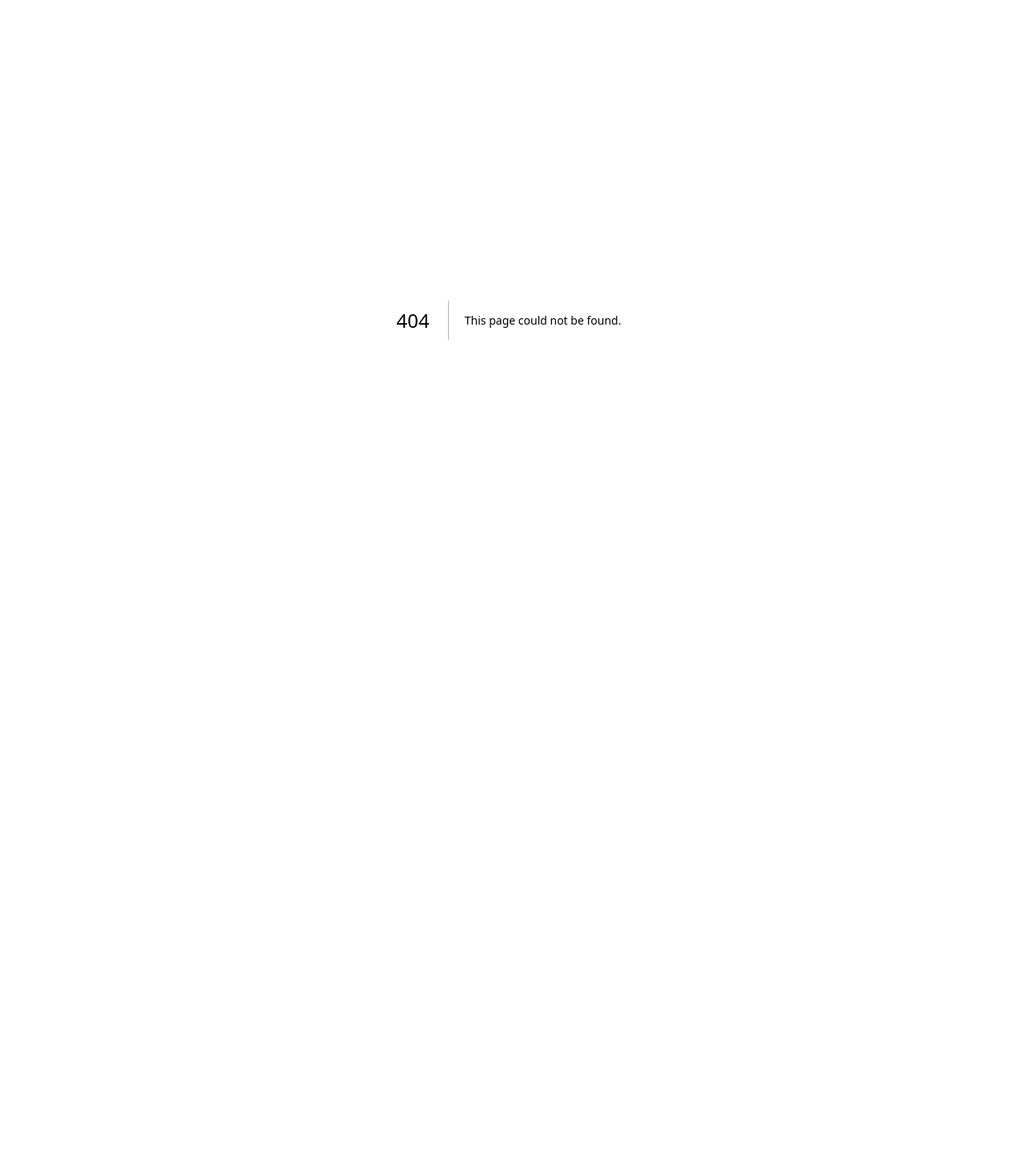
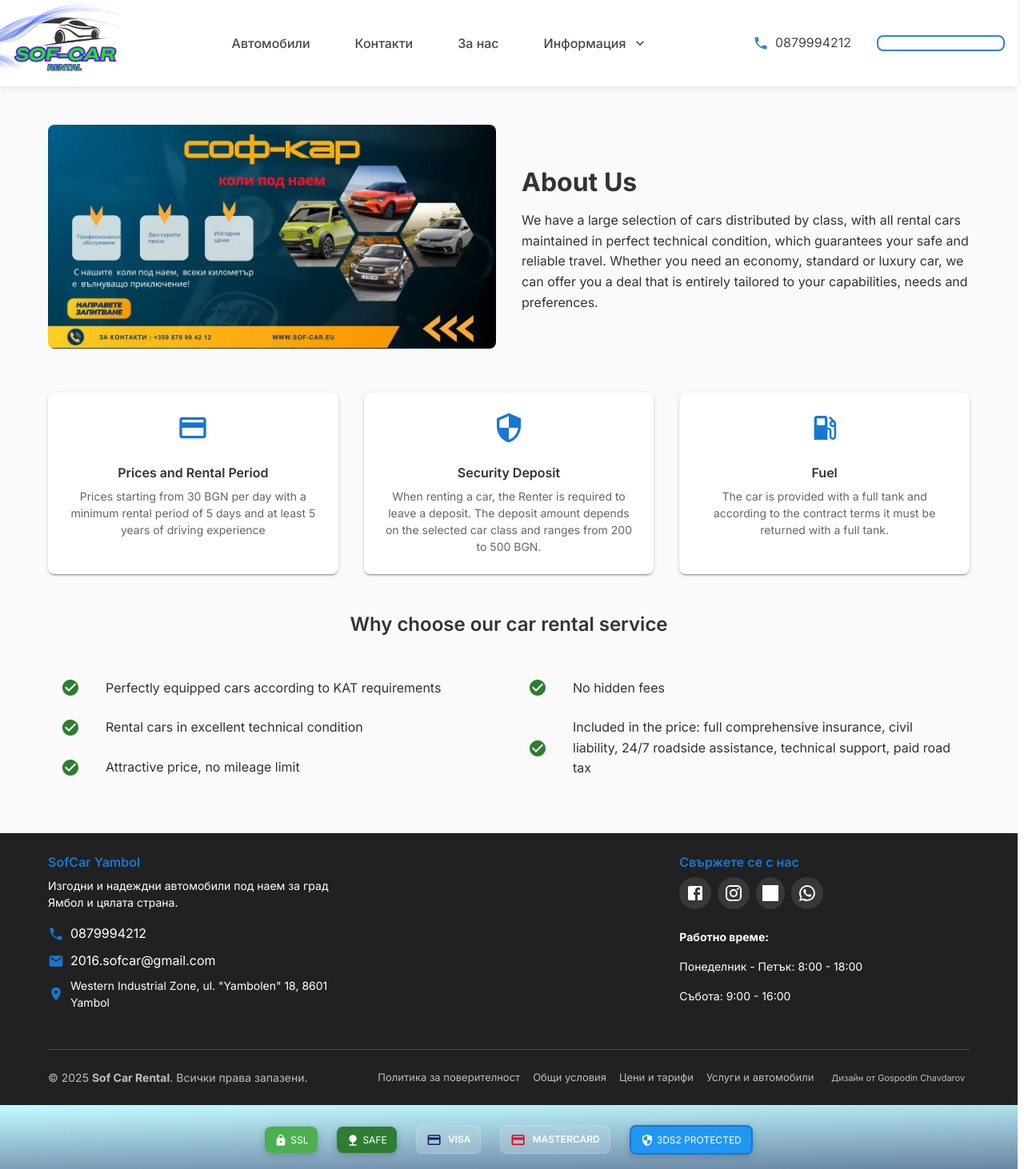
Before and after one commit to chavdarovgospodin/sof-car-nextjs, a Next.js app: page /1/about in a window 1280 px wide. Before the commit this address had no page. Shown: the top 1462 px of the page at 80% size. Before the commit the page ends 800 px from the top, so only its background shows below. Built offline with nearby package versions, Linux system fonts and the light colour scheme; grey boxes are pictures that could not be loaded.

Commit message:
separate about us into new page

```diff
--- /dev/null
+++ b/src/app/[lang]/about/page.tsx
@@ -0,0 +1,107 @@
+import { Metadata } from 'next';
+import { Suspense } from 'react';
+import { AboutSection } from '@/components/HomePage/AboutSection';
+
+// Generate static params for static export
+export async function generateStaticParams() {
+  return [{ lang: 'bg' }, { lang: 'en' }];
+}
+
+export async function generateMetadata({
+  params,
+}: {
+  params: Promise<{ lang: string }>;
+}): Promise<Metadata> {
+  const resolvedParams = await params;
+  const lang = resolvedParams.lang;
+  const isEnglish = lang === 'en';
+
+  const title = isEnglish
+    ? 'About Us - Sof Car Rental Yambol'
+    : 'За нас - Соф Кар Rental Ямбол';
+
+  const description = isEnglish
+    ? 'Learn more about Sof Car Rental in Yambol. We offer a wide range of well-maintained cars for rent with competitive prices and excellent service.'
+    : 'Научете повече за Соф Кар Rental в Ямбол. Предлагаме голям асортимент от добре поддържани автомобили под наем с конкурентни цени и отлично обслужване.';
+
+  const keywords = isEnglish
+    ? 'about sof car rental, car rental yambol, about us, car hire yambol, rental company'
+    : 'за соф кар rental, коли под наем ямбол, за нас, автомобили под наем ямбол, рента кар компания';
+
+  return {
+    metadataBase: new URL('https://sof-car.eu'),
+    title,
+    description,
+    keywords,
+    authors: [{ name: 'Sof Car Rental' }],
+    creator: 'Sof Car Rental',
+    publisher: 'Sof Car Rental',
+    robots: {
+      index: true,
+      follow: true,
+      googleBot: {
+        index: true,
+        follow: true,
+        'max-video-preview': -1,
+        'max-image-preview': 'large',
+        'max-snippet': -1,
+      },
+    },
+    openGraph: {
+      type: 'website',
+      locale: isEnglish ? 'en_US' : 'bg_BG',
+      url: `https://sof-car.eu/${lang}/about`,
+      siteName: 'Sof Car Rental',
+      title,
+      description,
+      images: [
+        {
+          url: '/about.webp',
+          width: 1200,
+          height: 630,
+          alt: 'Sof Car Rental About Us',
+        },
+      ],
+    },
+    twitter: {
+      card: 'summary_large_image',
+      title,
+      description,
+      images: ['/about.webp'],
+    },
+    alternates: {
+      canonical: `https://sof-car.eu/${lang}/about`,
+      languages: {
+        en: '/en/about',
+        bg: '/bg/about',
+      },
+    },
+    other: {
+      'geo.region': 'BG-28',
+      'geo.placename': 'Yambol',
+      'geo.position': '42.4931;26.5062',
+      ICBM: '42.4931, 26.5062',
+    },
+  };
+}
+
+export default function AboutPageRoute({
+  params,
+}: {
+  params: Promise<{ lang: string }>;
+}) {
+  return (
+    <Suspense fallback={<div>Loading...</div>}>
+      <AboutPage lang={params.then((p) => p.lang)} />
+    </Suspense>
+  );
+}
+
+async function AboutPage({ lang }: { lang: Promise<string> }) {
+  const resolvedLang = await lang;
+  return (
+    <div>
+      <AboutSection currentLang={resolvedLang} />
+    </div>
+  );
+}
--- a/src/components/Header/Header.tsx
+++ b/src/components/Header/Header.tsx
@@ -39,7 +39,7 @@ export function Header() {
   const theme = useTheme();
   const isMobile = useMediaQuery(theme.breakpoints.down('md'));
   const isSmallDevice = useMediaQuery('(max-width: 480px)');
-  const { t, currentLang } = useTranslations();
+  const { currentLang } = useTranslations();
   const router = useRouter();
   const pathname = usePathname();
 
@@ -64,11 +64,6 @@ export function Header() {
 
   const navigationItems = [
     {
-      sectionId: 'about',
-      label: currentLang === 'bg' ? 'За нас' : 'About Us',
-      isScroll: true,
-    },
-    {
       sectionId: 'offers',
       label: currentLang === 'bg' ? 'Автомобили' : 'Cars',
       isScroll: true,
@@ -77,6 +72,11 @@ export function Header() {
       sectionId: 'contact',
       label: currentLang === 'bg' ? 'Контакти' : 'Contact',
       isScroll: true,
+    },
+    {
+      isScroll: false,
+      href: `/${currentLang}/about`,
+      label: currentLang === 'bg' ? 'За нас' : 'About Us',
     },
   ];
 
@@ -136,8 +136,10 @@ export function Header() {
         // Ако сме на главната страница, просто скролираме
         scrollToSection(item.sectionId);
       }
+    } else if (!item.isScroll && item.href) {
+      // За линкове без scroll (като about, booking) навигираме директно
+      router.push(item.href);
     }
-    // За линкове без scroll (като booking) няма нужда от допълнителна логика
   };
 
   const drawer = (
@@ -167,14 +169,11 @@ export function Header() {
       <List sx={{ p: 2 }}>
         {navigationItems.map((item) => (
           <ListItem
-            key={item.sectionId}
-            component={item.isScroll ? 'div' : 'a'}
-            href={undefined}
+            key={item.sectionId || item.href}
+            component="div"
             onClick={() => {
               handleNavigationClick(item);
-              if (item.isScroll) {
-                handleDrawerToggle();
-              }
+              handleDrawerToggle();
             }}
             sx={{
               textDecoration: 'none',
@@ -262,16 +261,14 @@ export function Header() {
           <Box sx={{ display: 'flex', alignItems: 'center', gap: 1 }}>
             {navigationItems.map((item) => (
               <Button
-                key={item.sectionId}
+                key={item.sectionId || item.href}
                 href={undefined}
-                onClick={
-                  item.isScroll ? () => handleNavigationClick(item) : undefined
-                }
+                onClick={() => handleNavigationClick(item)}
                 color="inherit"
                 sx={{
                   textTransform: 'none',
                   fontWeight: 500,
-                  cursor: item.isScroll ? 'pointer' : 'default',
+                  cursor: 'pointer',
                   '&:hover': {
                     backgroundColor: 'action.hover',
                   },
```
